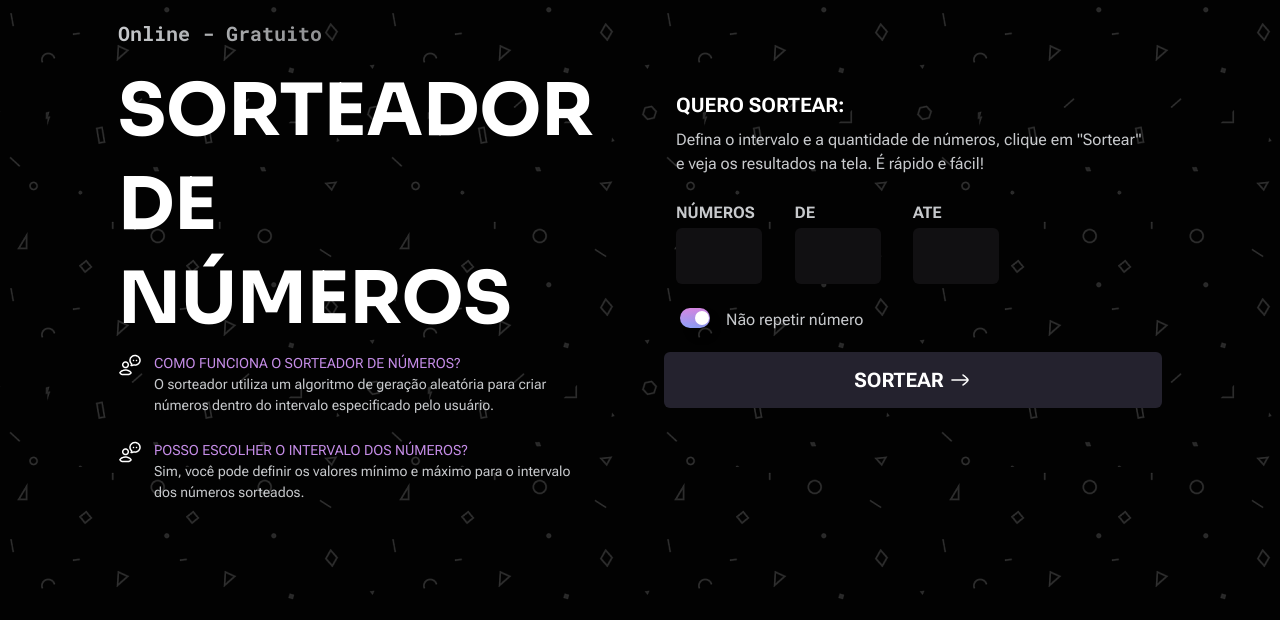
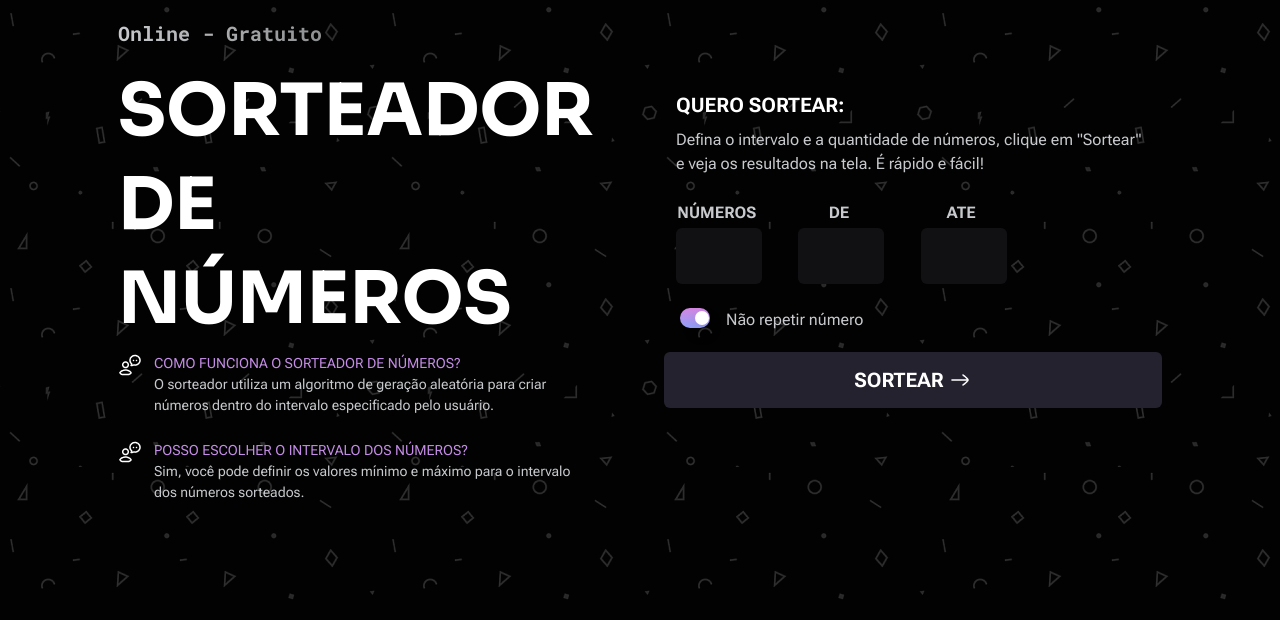
Before and after one commit to jaojogadez/sorteador, a plain HTML site: page index.html in a window 1280 px wide. Shown: the part 180-800 px from the top of the page. Drawn offline with nearby package versions, Linux system fonts and the light colour scheme.

Commit message:
terminei nunca mais volto aqui

```diff
--- a/css/style.css
+++ b/css/style.css
@@ -108,6 +108,10 @@ form label {
   text-transform: uppercase;
   margin-bottom: 0.2rem;
 }
+form .col-md-3 {
+  max-width: min-content;
+  text-align: center;
+}
 form .form-control {
   background-color: var(--background-secondary) !important;
   color: var(--content-primary) !important;
@@ -123,6 +127,9 @@ form .form-control:hover {
 form .form-control:focus {
   border: 0;
   box-shadow: none;
+  position: relative;
+  z-index: 2;
+  outline: 2px solid var(--accent-blue);
 }
 form label,
 form .form-control {
--- a/index.html
+++ b/index.html
@@ -37,7 +37,7 @@
               e veja os resultados na tela. É rápido e fácil!
             </p>
           </div>
-          <div class="container d-flex mb-4">
+          <div class="container d-flex justify-content-between mb-4 m-0" style="max-width: 350px;">
             <div class="col-md-3">
               <label for="numbers">Números</label>
               <input
```
